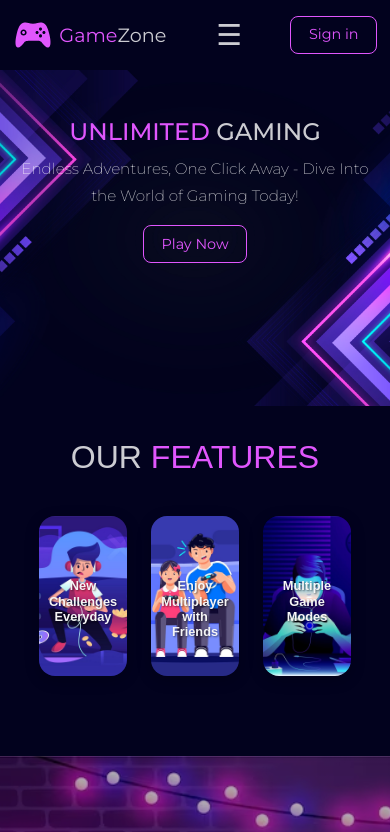
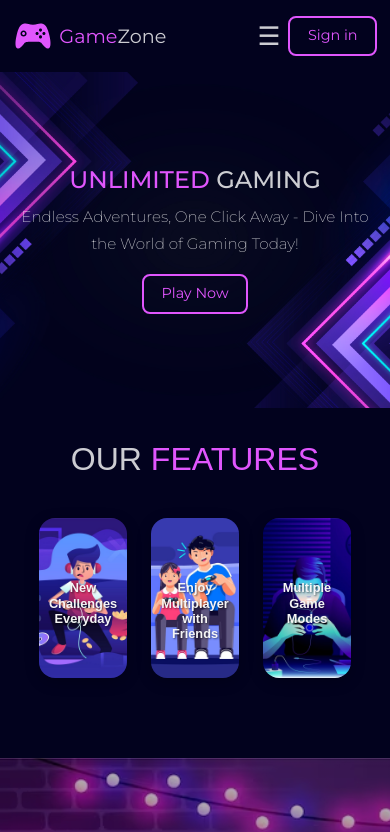
Before and after one commit to Utkarsh030505/GameZone-Frontend, a React (Vite) app: page / in a window 390 px wide. Shown: the top 832 px of the page. Built offline with nearby package versions, Linux system fonts and the light colour scheme.

Commit message:
UI optimization and 2048 game fix

```diff
--- a/index.html
+++ b/index.html
@@ -1,7 +1,7 @@
 <!doctype html>
 <head>
   <meta charset="utf-8" />
-  <link rel="icon" href="/GameZone/public/gamepadicon.png" />
+  <link rel="icon" href="/gamepadicon.png" />
 <meta name="viewport" content="width=device-width, initial-scale=1">
   <meta name="theme-color" content="#000000" />
   <meta name="description" />
--- a/src/App.css
+++ b/src/App.css
@@ -22,8 +22,9 @@
 {
     color: var(--royalpink);
 }
-.navbar{
-  margin-left: 5rem;
+.navbar
+{
+  padding-right: 3.5rem;
 }
 .navbar a
 {
@@ -122,8 +123,6 @@ a
 {
     flex: 1 1 40rem;
     height: 15rem;
-    padding-left: 5rem;
-
 }
 .home .flex .content h3
 {
@@ -695,10 +694,31 @@ color: #e056fd;
    font-size: clamp(1rem, 4vw, 1.2rem);
     text-align: center;
   }
- .menu-toggle {
-    display: block;
+ .icon {
+    order: 1;
   }
 
+  /* Hamburger should appear before Sign-in */
+  .menu-toggle {
+    order: 2;
+    display: block;
+    font-size: 1.6rem;
+    margin-left: auto;
+    margin-right: 0.5rem;
+    cursor: pointer;
+  }
+
+  /* Sign In / Logout button last */
+  .btnbox {
+    order: 3;
+    display: flex;
+    align-items: center;
+  }
+
+  /* Navbar stays below */
+  .navbar {
+    order: 4;
+  }
   .logo {
     font-size: 1.2rem;
   }
@@ -707,16 +727,11 @@ color: #e056fd;
     min-width: 40px;
   }
 
-  .btn {
-  font-size: clamp(0.8rem, 2.5vw, 1rem);
-  padding: clamp(0.3rem, 1.5vw, 0.5rem) clamp(0.6rem, 2vw, 0.7rem);
-  border-width: clamp(0.1rem, 0.2vw, 0.1rem);
-}
 
 
-.login {
-  margin: 0.4rem 0;
-}
+  .login {
+    margin: 0.4rem 0;
+  }
 
 
   /* ---------- HOME SECTION ---------- */
@@ -727,7 +742,9 @@ color: #e056fd;
 
   .home .flex .content {
     padding-left: 0;
-    text-align: center;
+    display: flex;
+    flex-direction: column;
+    justify-content: center;
   }
 
   .home .flex .content h3,
@@ -854,6 +871,10 @@ color: #e056fd;
     font-size: 0.9rem;
   }
 }
+ .btn {
+    font-size: 0.9rem;
+      padding: 0.45rem 1.1rem;
+  }
 
 /* EXTRA SMALL DEVICES (PHONES < 480px) */
 @media (max-width: 480px) {
--- a/src/Components/Home.jsx
+++ b/src/Components/Home.jsx
@@ -83,7 +83,7 @@ const Home = () => {
           <div className="content">
             <h3>Unlimited <span>Gaming</span></h3>
             <p>Endless Adventures, One Click Away - Dive Into the World of Gaming Today!</p>
-            <a href="#" className=" btn" onClick={() => { document.getElementById('topgames').scrollIntoView() }}>Play Now</a>
+            <div><a href="#" className=" btn" onClick={() => { document.getElementById('topgames').scrollIntoView() }}>Play Now</a></div>
           </div>
 
         </section>
@@ -296,12 +296,10 @@ const Home = () => {
 
           { /* Social Icons Section */}
           <div className="footer-social">
-            <a href=""><i className="fab fa-facebook-f"></i></a>
-            <a href=""><i className="fab fa-twitter"></i></a>
-            <a href=""><i className="fab fa-google"></i></a>
-            <a href=""><i className="fab fa-instagram"></i></a>
-            <a href=""><i className="fab fa-linkedin"></i></a>
-            <a href=""><i className="fab fa-github"></i></a>
+            <a href="https://gamezone-frontend-emgb.onrender.com/"><i className="fab fa-google"></i></a>
+            <a href="https://www.instagram.com/utkarsh_pandey5/"><i className="fab fa-instagram"></i></a>
+            <a href="www.linkedin.com/in/utkarshpandey355"><i className="fab fa-linkedin"></i></a>
+            <a href="https://github.com/Utkarsh030505/GameZone-Frontend"><i className="fab fa-github"></i></a>
           </div>
           { /* Social Icons Section Ends */}
 
```
Also changed, not shown: public/games/2048/script.js (+11 -5 lines).
